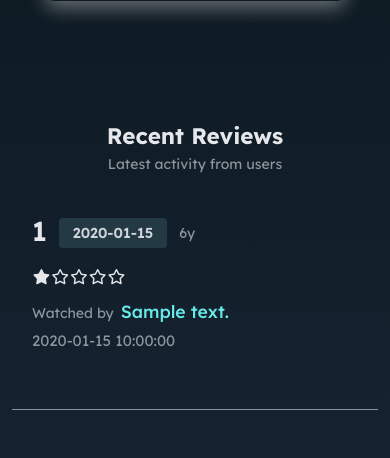
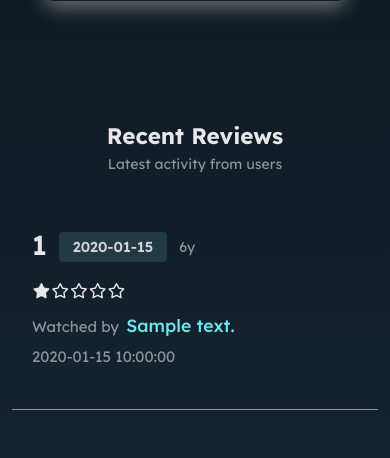
Before and after one commit to aliffkhuzairi/flask_movie_review_v2, a Flask app: page /home in a window 390 px wide. Shown: the part 545-1003 px from the top of the page. Run offline with Flask 3, Linux system fonts and the light colour scheme; the visitor is signed in with stand-in values (Sample User, id 1); a database or web service that is not in the repository returns one stand-in record (values such as "Sample title"); some libraries are stand-ins or nearby versions; some web fonts are replaced.

Commit message:
fix: adjust review card responsive layout

```diff
--- a/static/style.css
+++ b/static/style.css
@@ -466,7 +466,7 @@ header.sticky .brand:hover{
     position: relative;
     overflow: hidden;
     border-bottom: 1px solid var(--text-muted);
-    padding: 0 20px;
+    padding: 14px 20px 0;
     margin-bottom: 16px;
     background: none;
     cursor: pointer;
@@ -502,14 +502,22 @@ header.sticky .brand:hover{
     display: flex;
     justify-content: space-between;
     align-items: center;
+    gap: 16px;
     margin: 5px 0;
 }
 
 .review-title-meta {
     display: flex;
     align-items: center;
+    flex-wrap: wrap;
     gap: 12px;
     min-width: 0;
+}
+
+.year-time {
+    display: flex;
+    align-items: center;
+    gap: 12px;
 }
 
 .review-title {
@@ -517,7 +525,7 @@ header.sticky .brand:hover{
     color: var(--text-main);
     line-height: 1.2;
     font-size: 1.7rem;
-    max-width: 300px;
+    max-width: min(300px, 100%);
     white-space: nowrap;
     overflow: hidden;
     text-overflow: ellipsis;
@@ -532,7 +540,7 @@ header.sticky .brand:hover{
 .tooltip {
     position: relative;
     display: inline-block;
-    max-width: 300px;
+    max-width: min(300px, 100%);
 }
 
 .tooltip::after {
@@ -568,6 +576,18 @@ header.sticky .brand:hover{
     color: var(--tag-text);
 }
 
+.review-rating {
+    display: inline-block;
+    padding: 4px 10px;
+    flex-shrink: 0;
+    white-space: nowrap;
+}
+
+.review-watch-row {
+    margin: 5px 0 10px;
+    color: var(--text-muted);
+}
+
 .review-text-block {
     line-height: 1.45;
     word-break: break-word;
@@ -581,11 +601,6 @@ header.sticky .brand:hover{
 .review-time {
     font-size: 0.88rem;
     color: var(--text-muted);
-}
-
-.review-rating {
-    display: inline-block;
-    padding: 4px 10px;
 }
 
 .stars {
@@ -1116,9 +1131,6 @@ header.sticky .brand:hover{
         margin: 16px 0 8px;
         padding: 0;
     }
-    .watch {
-        margin: 5px 0 12px;
-    }
 }
 
 @media (max-width: 768px) {
@@ -1212,11 +1224,6 @@ header.sticky .brand:hover{
         gap: 10px;
     }
 
-    .watch {
-        text-align: unset;
-        margin: 5px 0 8px;
-    }
-
     .movie-title {
         text-align: center;
     }
@@ -1254,10 +1261,21 @@ header.sticky .brand:hover{
 }
 
 @media (max-width: 658px) {
-    .review-card-top {
+     .reviews-list .review-card-top {
         display: block;
     }
+
+    .home-review-feed .review-card-top {
+        flex-wrap: wrap;
+        gap: 10px;
+    }
+
+    .home-review-feed .review-rating {
+        width: 100%;
+        margin-top: 6px;
+    }
 }
+
 
 @media (max-width: 480px) {
     .auth-card {
--- a/templates/home.html
+++ b/templates/home.html
@@ -97,6 +97,7 @@
                                          {{ review[1] }}
                                      </a>
                                  </span>
+                                <div class="year-time">
                                     <span class="year-tag">
                                         {{ review[2].strftime('%Y') if review[2] else '' }}
                                     </span>
@@ -104,14 +105,16 @@
                                         {{ review[5] | time_ago }}
                                     </p>
                                 </div>
+
+                            </div>
                             <span class="review-rating">
                                 {{ render_stars(review[6]) }}
                             </span>
 
                         </div>
 
-                        <div class="review-card-top">
-                            <p class="small-text watch">Watched by
+                        <div class="review-watch-row">
+                            <p class="watch">Watched by
                                 <a class="review-user" href="{{ url_for('user.user_detail', user_id=review[3]) }}">
                                     {{ review[3] }}
                                 </a>
```
Also changed, not shown: templates/user_info.html (+8 -5 lines). Lines whose indentation alone changed are shown as unchanged.
